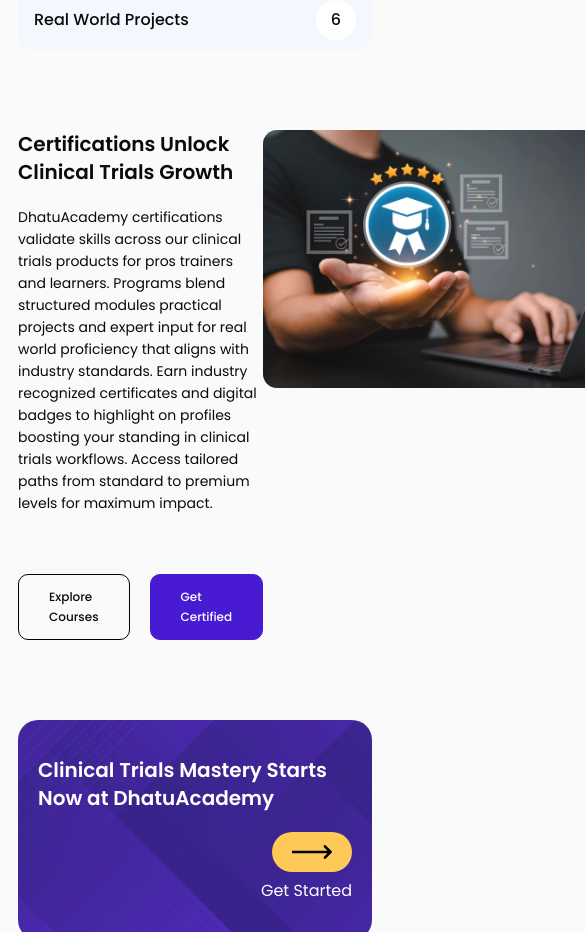
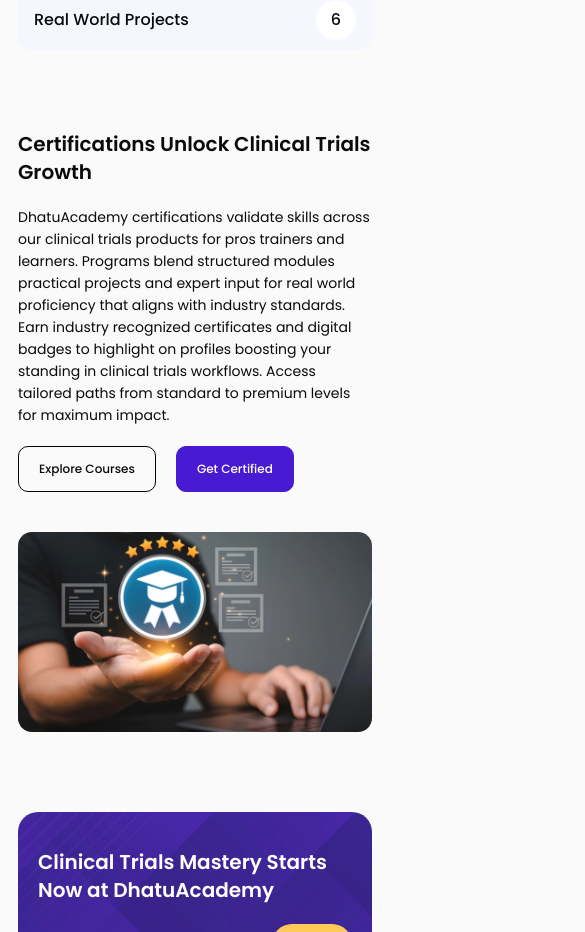
Before and after one commit to therareaniket/academy-website, a Next.js app: page / in a window 390 px wide. Shown: the part 3300-4232 px from the top of the page, 585 px wide, since content can reach past the window. Built offline with nearby package versions, Linux system fonts and the light colour scheme.

Commit message:
ci 🔄: Certifications Section Completed with Responsive

```diff
--- a/src/assets/responsive.css
+++ b/src/assets/responsive.css
@@ -52,6 +52,13 @@
     .usp-lists { gap: 30px; }
     .usp-list { padding: 24px; height: 550px; }
     .usp-list .list-num { width: 70px; height: 70px; }
+
+    .certifications-banner { width: 650px; }
+    .trial-grwth-details { width: 630px; }
+    .trial-grwth-details .h6 { margin-bottom: 0; }
+    .certification-links { margin-top: 50px; }
+
+
 }
 
 @media screen and (max-width: 1599px) {
@@ -114,6 +121,11 @@
     .usp-link { padding: 16px 42px; }
     .usp-list .list-num { width: 60px; height: 60px; }
     .usp-list.active-usp { width: 500px; padding: 24px; }
+
+    .trial-grwth-details { width: 550px; }
+    .certifications-banner { width: 560px; height: 500px; object-fit: cover; }
+
+
 }
 
 @media screen and (max-width: 1439px) {
@@ -163,6 +175,11 @@
     .usp-lists { gap: 25px; }
     .usp-list { width: 96px; height: 410px; }
     .usp-link { padding: 16px 36px; }
+
+    .certifications-banner { width: 470px; height: 420px; }
+    .trial-grwth-details { width: 500px; }
+    .certification-links { margin-top: 40px; }
+
 }
 
 @media screen and (max-width: 1359px) {
@@ -206,6 +223,10 @@
     .usp-list .list-num { width: 45px; height: 45px; margin-bottom: 0; }
     .usp-list.active-usp { width: 435px; }
     .usp-lists { margin-top: 40px; }
+
+    .certifications-banner { width: 450px; height: 440px; }
+    .trial-grwth-details { width: 450px; }
+
 }
 
 @media screen and (max-width: 1199px) {
@@ -255,6 +276,12 @@
     .site-radius-20 { border-radius: 14px; }
     .usp-link { border-radius: 14px 0 14px 0; padding: 14px 30px; }
     .usp-list.active-usp { width: 350px; }
+
+    .trial-grwth-wrapper { flex-direction: column; gap: 40px; }
+    .trial-grwth-details { width: 70%; text-align: center; margin: 0 auto; }
+    .certification-links { justify-content: center; }
+    .certifications-banner { width: 70%; height: 350px; margin: 0 auto; }
+
 }
 
 @media screen and (max-width: 1023px) {}
@@ -311,6 +338,10 @@
     .usp-list { flex-direction: row; height: 70px; }
     .usp-list.active-usp { flex-direction: column; height: 300px; }
     .vertical-text { transform: rotate(0deg); writing-mode: initial; margin-bottom: 0; }
+
+    .trial-grwth-details { width: 90%; }
+    .certifications-banner { width: 90%; }
+    .certification-links { margin-top: 30px; }
 }
 
 @media screen and (max-width: 839px) {
@@ -410,6 +441,9 @@
     .step-img img { height: 250px; }
     .usp-list.active-usp { padding: 20px; }
 
+    .trial-grwth-details, .certifications-banner { width: 100%; }
+    .certifications-banner { height: 280px; }
+
 }
 
 @media screen and (max-width: 575px) {
@@ -469,6 +503,9 @@
      .usp-list p.h4 { margin-bottom: 0px; }
     .usp-list.active-usp p.h4 { margin-bottom: 10px; }
 
+    .trial-grwth-details { text-align: left; }
+    .certification-links { justify-content: flex-start; }
+
 }
 
 @media screen and (max-width: 400px) {
@@ -501,6 +538,9 @@
     .stats-headings { gap: 14px; }
 
     .stats-wrapper > img { width: 100%; }
+    .certifications-banner { height: 200px; }
+    .certification-links { margin-top: 20px; }
+    .certification-links .link-padding { padding: 12px 20px; }
 }
 
 @media screen and (max-width: 374px) {}
```
